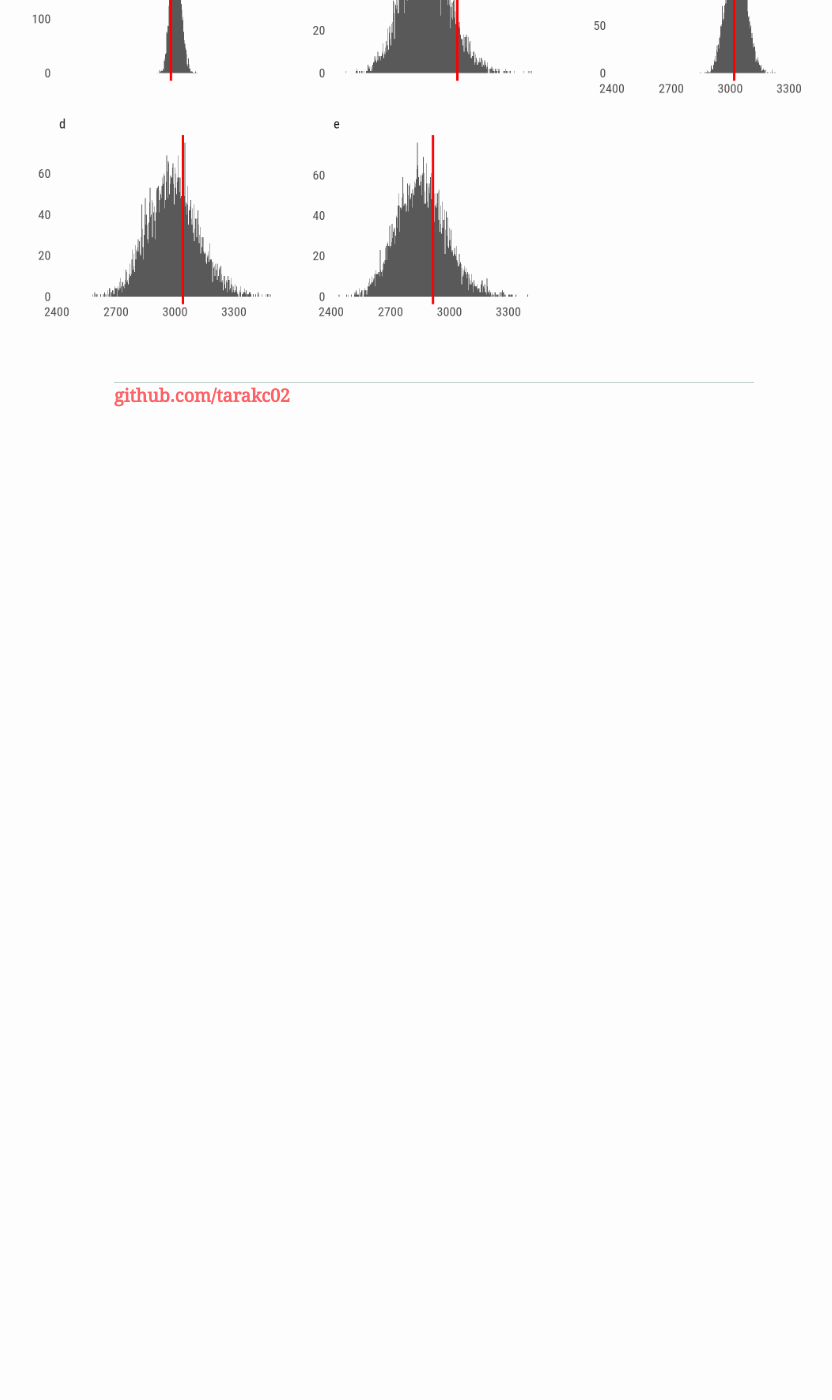
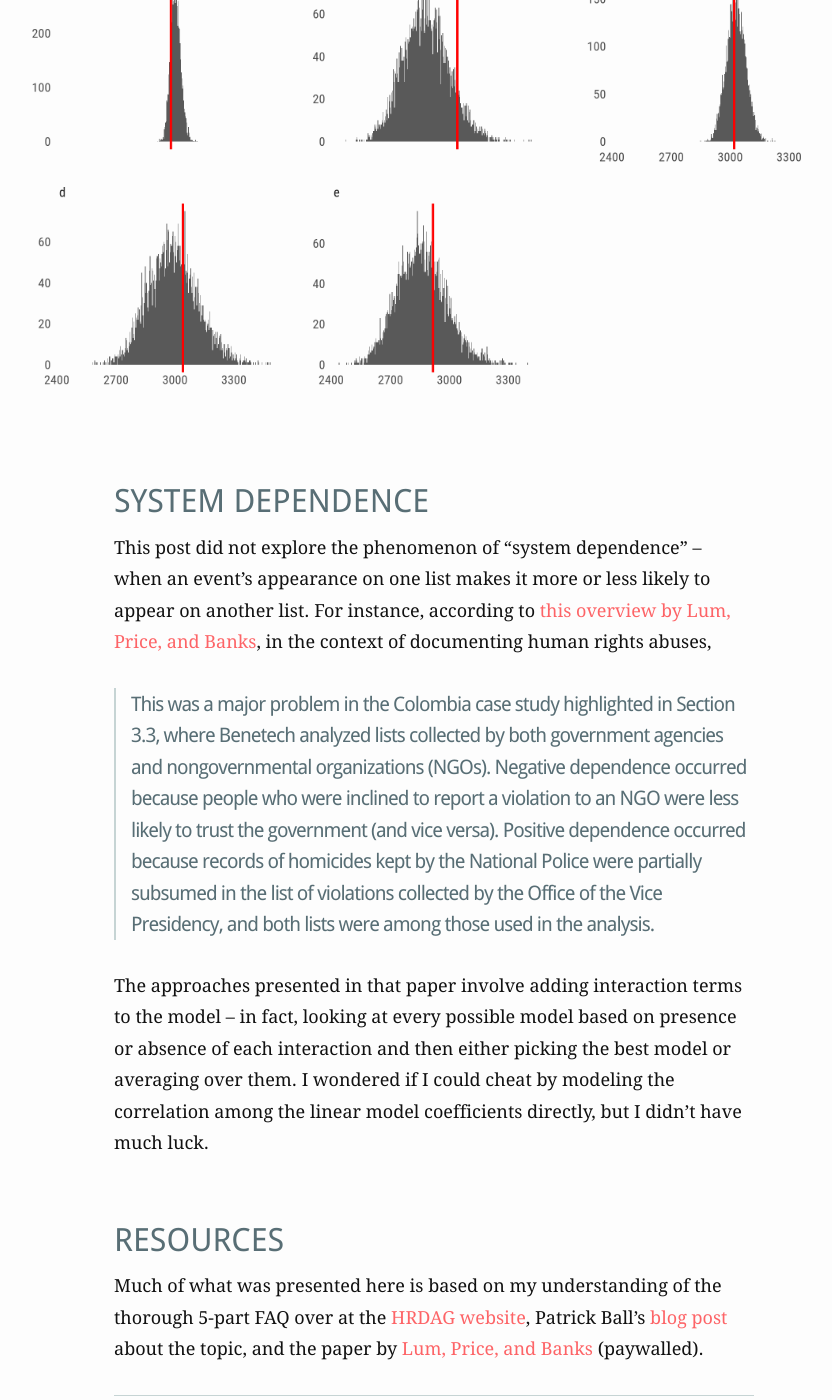
Before and after one commit to tarakc02/tarakc02.github.io, a Jekyll site: the page built from mse/index.md, in a window 1280 px wide and 1400 px high, scrolled down 10698 px. Shown: the whole window, without its empty margins (206-1038 px from the left). Built offline with Jekyll 4.4.1, drawn with Linux system fonts in a browser that asks for light colours; before the commit the page ends 11196 px from its top, so only the background shows below that; some of the changed text lies outside the part shown.

Commit message:
re-knit updated MSE post

```diff
--- a/mse/index.md
+++ b/mse/index.md
@@ -13,6 +13,8 @@ It's often necessary to make population inferences when all we have are multiple
 -   [Simulating data](#simulating-data)
 -   [A simple example: random samples](#a-simple-example-random-samples)
 -   [Biased sources](#biased-sources)
+-   [System dependence](#system-dependence)
+-   [Resources](#resources)
 
 Simulating data
 ---------------
@@ -69,6 +61,25 @@ generate_events <- function(
                              replace = TRUE,
                              prob = class_weights)
     )
+}
+
+## helper function
+standardize_weights <- function(classes, class_weights) {
+    n_classes <- length(classes)
+
+    if (is.null(class_weights))
+        class_weights <- set_names(rep(1, n_classes), classes)
+
+    not_specified <- setdiff(classes, names(class_weights))
+    n_not_specified <- length(not_specified)
+
+    if (n_not_specified > 0) {
+        extra_wts <- set_names(rep(1, n_not_specified),
+                               not_specified)
+        class_weights <- c(class_weights, extra_wts)
+    }
+
+    class_weights / sum(class_weights)
 }
 ~~~~
 
@@ -418,3 +420,41 @@ ce_estimates %>%
 <p class = "full-width">
 <img src="index_files/figure-markdown_strict/plot-ce-estimates-1.png" style="display: block; margin: auto;" />
 </p>
+
+System dependence
+-----------------
+
+This post did not explore the phenomenon of "system dependence" -- when
+an event's appearance on one list makes it more or less likely to appear
+on another list. For instance, according to [this overview by Lum,
+Price, and
+Banks](http://www.tandfonline.com/doi/full/10.1080/00031305.2013.821093#.UoqB2Y2oW14),
+in the context of documenting human rights abuses,
+
+> This was a major problem in the Colombia case study highlighted in
+> Section 3.3, where Benetech analyzed lists collected by both
+> government agencies and nongovernmental organizations (NGOs). Negative
+> dependence occurred because people who were inclined to report a
+> violation to an NGO were less likely to trust the government (and vice
+> versa). Positive dependence occurred because records of homicides kept
+> by the National Police were partially subsumed in the list of
+> violations collected by the Office of the Vice Presidency, and both
+> lists were among those used in the analysis.
+
+The approaches presented in that paper involve adding interaction terms
+to the model -- in fact, looking at every possible model based on
+presence or absence of each interaction and then either picking the best
+model or averaging over them. I wondered if I could cheat by modeling
+the correlation among the linear model coefficients directly, but I
+didn't have much luck.
+
+Resources
+---------
+
+Much of what was presented here is based on my understanding of the
+thorough 5-part FAQ over at the [HRDAG
+website](https://hrdag.org/2013/03/11/mse-the-basics/), Patrick Ball's
+[blog post](https://hrdag.org/tech-notes/basic-mse.html) about the
+topic, and the paper by [Lum, Price, and
+Banks](http://www.tandfonline.com/doi/full/10.1080/00031305.2013.821093#.UoqB2Y2oW14)
+(paywalled).
```
Also changed, not shown: other parts of mse/index.md (+5 -24 lines).
